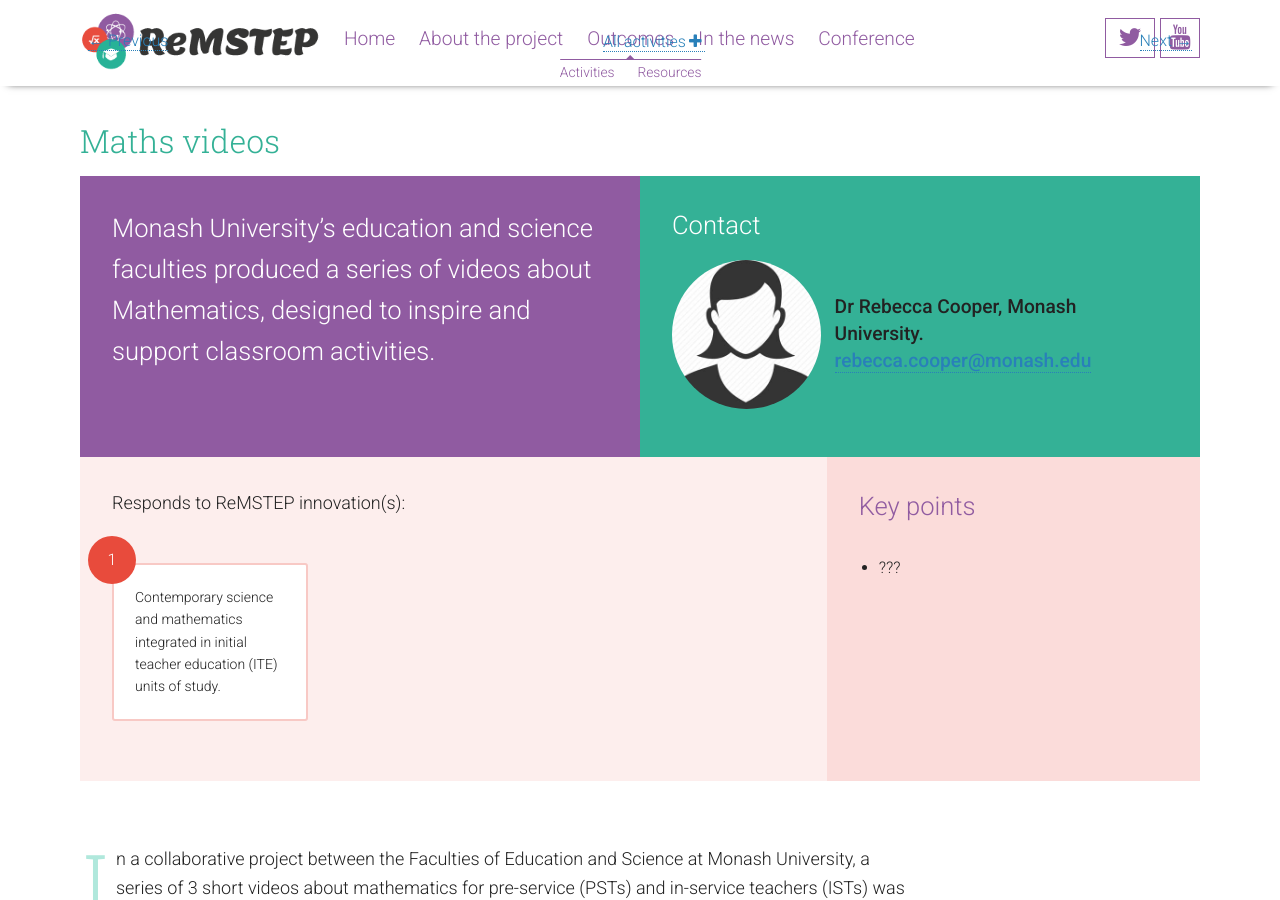
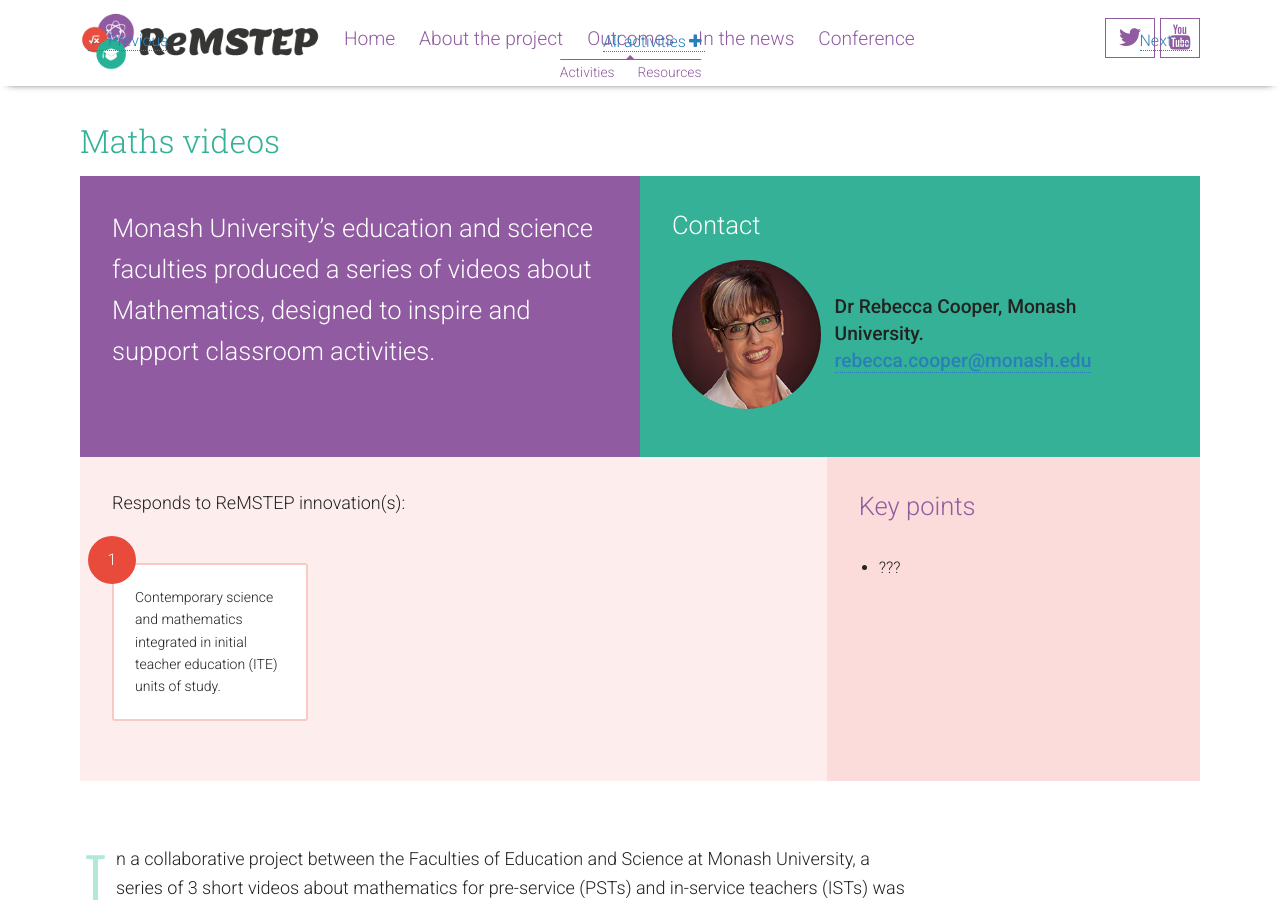
Before and after one commit to ReMSTEP/ReMSTEP-2017-v2, a Jekyll site: the page built from outcomes/activities/maths-videos/index.html, in a window 1280 px wide and 900 px high, scrolled down 333 px. Built offline with Jekyll 4.4.1, drawn with Linux system fonts in a browser that asks for light colours.

Commit message:
cooper headshot

```diff
--- a/outcomes/activities/maths-videos/index.html
+++ b/outcomes/activities/maths-videos/index.html
@@ -10,7 +10,7 @@
         <div class="contact">
             <h2>Contact</h2>
             <figure>
-                <img src="/img/headshots/avatar.jpg" alt="">
+                <img src="/img/headshots/rebecca-cooper.jpg" alt="">
                 <figcaption>Dr Rebecca Cooper, Monash University. <span class="email"><a href="mailto:rebecca.cooper@monash.edu ">rebecca.cooper@monash.edu </a></span></figcaption>
             </figure>
         </div>
```
Also changed, not shown: img/headshots/rebecca-cooper.jpg (added).
